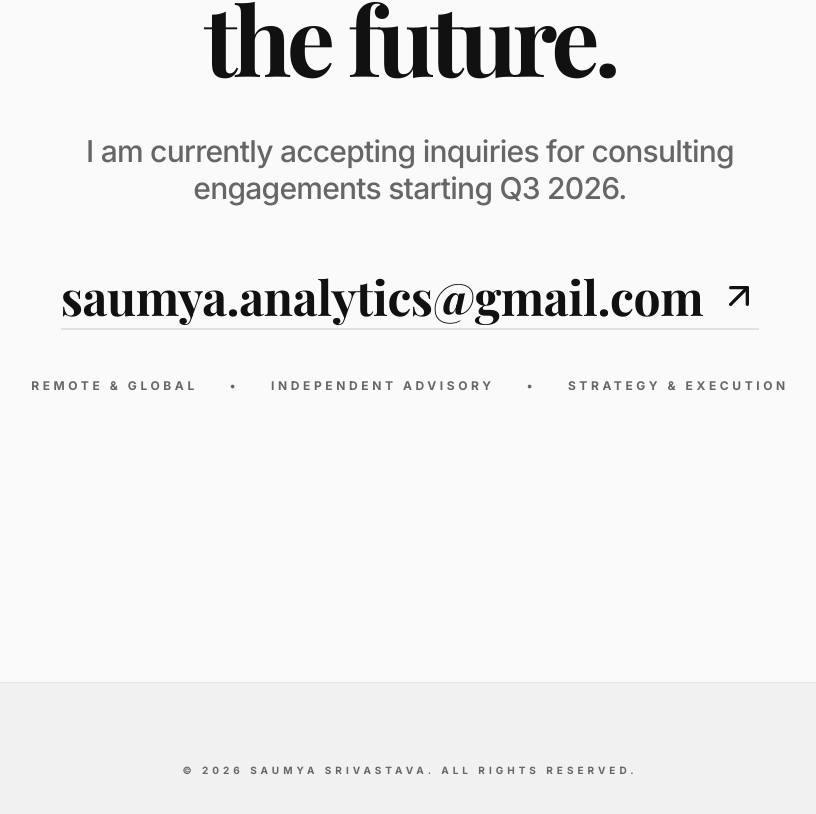
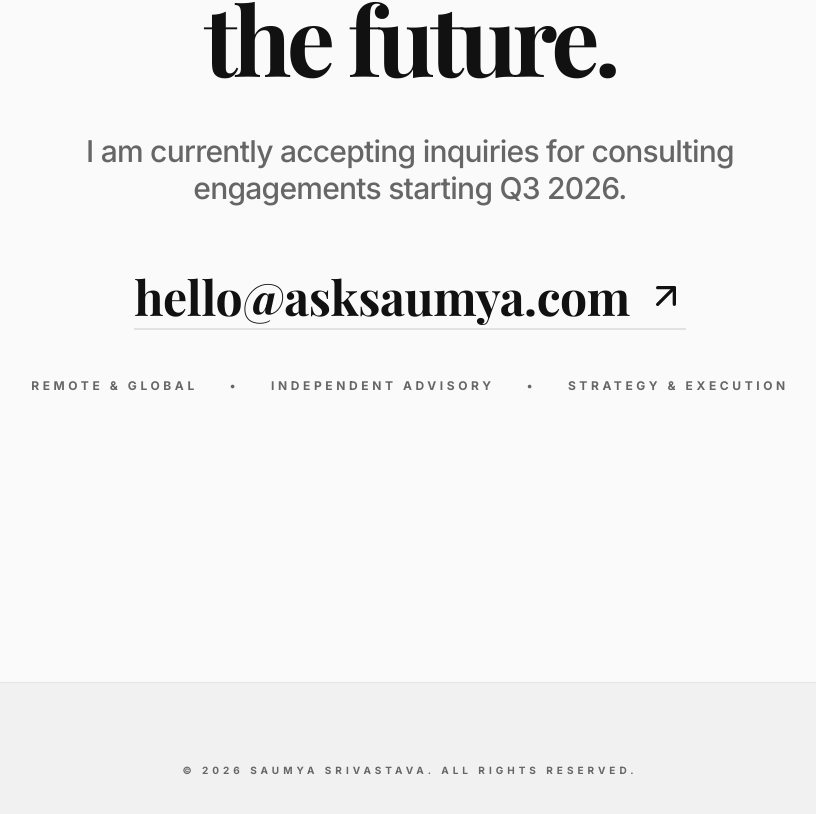
Before and after one commit to saumyasriv2511/my-portfolio-test, a Next.js app: page / in a window 1280 px wide. Shown: the part 4976-5790 px from the top of the page, without its empty margins (230-1046 px from the left). Built offline with nearby package versions, Linux system fonts and the light colour scheme; a web font is replaced by a local one.

Commit message:
Update page.tsx

```diff
--- a/src/app/page.tsx
+++ b/src/app/page.tsx
@@ -240,10 +240,10 @@ export default function Home() {
 
               <div className="flex flex-col items-center gap-12">
                 <a
-                  href="mailto:saumya.analytics@gmail.com"
+                  href="mailto:hello@asksaumya.com"
                   className="text-3xl md:text-5xl font-serif font-bold hover:italic transition-all border-b-2 border-foreground/10 hover:border-foreground pb-2 flex items-center group"
                 >
-                  saumya.analytics@gmail.com
+                  hello@asksaumya.com
                   <ArrowUpRight className="ml-4 w-10 h-10 group-hover:translate-x-1 group-hover:-translate-y-1 transition-transform" />
                 </a>
                 <div className="flex flex-col md:flex-row gap-8 text-xs font-bold uppercase tracking-[0.3em] text-muted-foreground">
```
